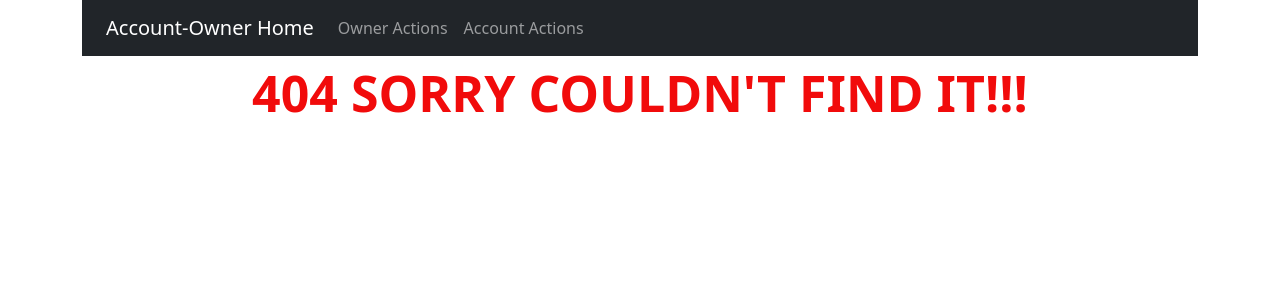
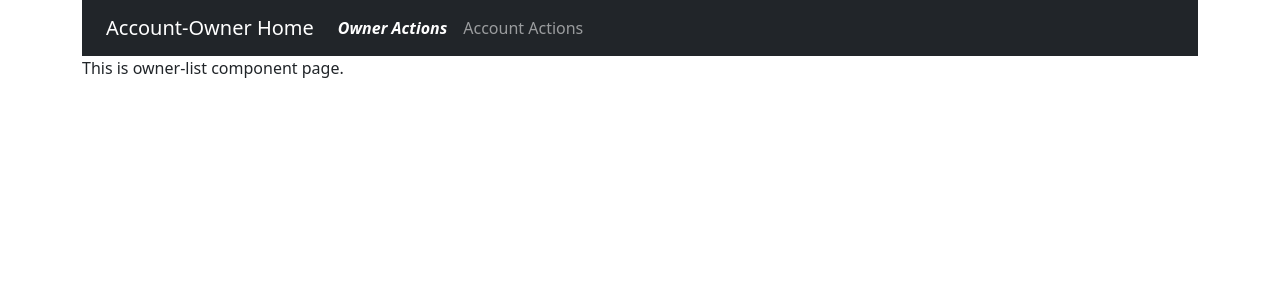
Before and after one commit to Maks-At/AccountOwnerClient, an Angular app: page /owner/list in a window 1280 px wide. Before the commit this address led to /404. Shown: the top 300 px of the page. Built offline with nearby package versions, Linux system fonts and the light colour scheme.

Commit message:
Add Owner Module, Owner-list component Configure routes for owner

```diff
--- a/src/app/app-routing.module.ts
+++ b/src/app/app-routing.module.ts
@@ -5,6 +5,7 @@ import { RouterModule, Routes } from '@angular/router';
 
 const routes: Routes = [
   { path: 'home', component: HomeComponent },
+  { path: 'owner', loadChildren: () => import('./owner/owner.module').then(m => m.OwnerModule) },
   { path: '404', component: NotFoundComponent },
   { path: '', redirectTo: '/home', pathMatch: 'full' },
   { path: '**', redirectTo: '/404', pathMatch: 'full' }];
--- a/src/app/app.module.ts
+++ b/src/app/app.module.ts
@@ -10,6 +10,7 @@ import { HttpClientModule } from '@angular/common/http'
 import { HomeComponent } from './home/home.component';
 import { MenuComponent } from './menu/menu.component';
 import { NotFoundComponent } from './error-pages/not-found/not-found.component';
+import { OwnerModule } from './owner/owner.module';
 
 @NgModule({
   declarations: [AppComponent, HomeComponent, MenuComponent, NotFoundComponent],
@@ -19,6 +20,7 @@ import { NotFoundComponent } from './error-pages/not-found/not-found.component';
     BrowserAnimationsModule,
     HttpClientModule,
     CollapseModule.forRoot(),
+    OwnerModule,
   ],
   providers: [],
   bootstrap: [AppComponent],
--- a/src/app/menu/menu.component.html
+++ b/src/app/menu/menu.component.html
@@ -11,7 +11,8 @@
         <div class="collapse navbar-collapse" id="collapseNav" [collapse]="!isCollapsed" [isAnimated]="true">
           <ul class="navbar-nav me-auto mb-2 mb-lg-0">
             <li class="nav-item">
-              <a class="nav-link" href="#">Owner Actions </a>
+              <a class="nav-link" [routerLink]="['/owner/list']" routerLinkActive="active"
+              [routerLinkActiveOptions]="{exact: true}"> Owner Actions </a>
             </li>
             <li class="nav-item">
               <a class="nav-link" href="#">Account Actions </a>
--- /dev/null
+++ b/src/app/owner/owner-list/owner-list.component.html
@@ -0,0 +1 @@
+<p>This is owner-list component page.</p>
--- /dev/null
+++ b/src/app/owner/owner-list/owner-list.component.ts
@@ -0,0 +1,15 @@
+import { Component, OnInit } from '@angular/core';
+
+@Component({
+  selector: 'app-owner-list',
+  templateUrl: './owner-list.component.html',
+  styleUrls: ['./owner-list.component.css']
+})
+export class OwnerListComponent implements OnInit {
+
+  constructor() { }
+
+  ngOnInit(): void {
+  }
+
+}
```
Also changed, not shown: src/app/owner/owner-routing.module.ts (added, +14 -0 lines), src/app/owner/owner.module.ts (added, +17 -0 lines), src/app/owner/owner-list/owner-list.component.css (added).
